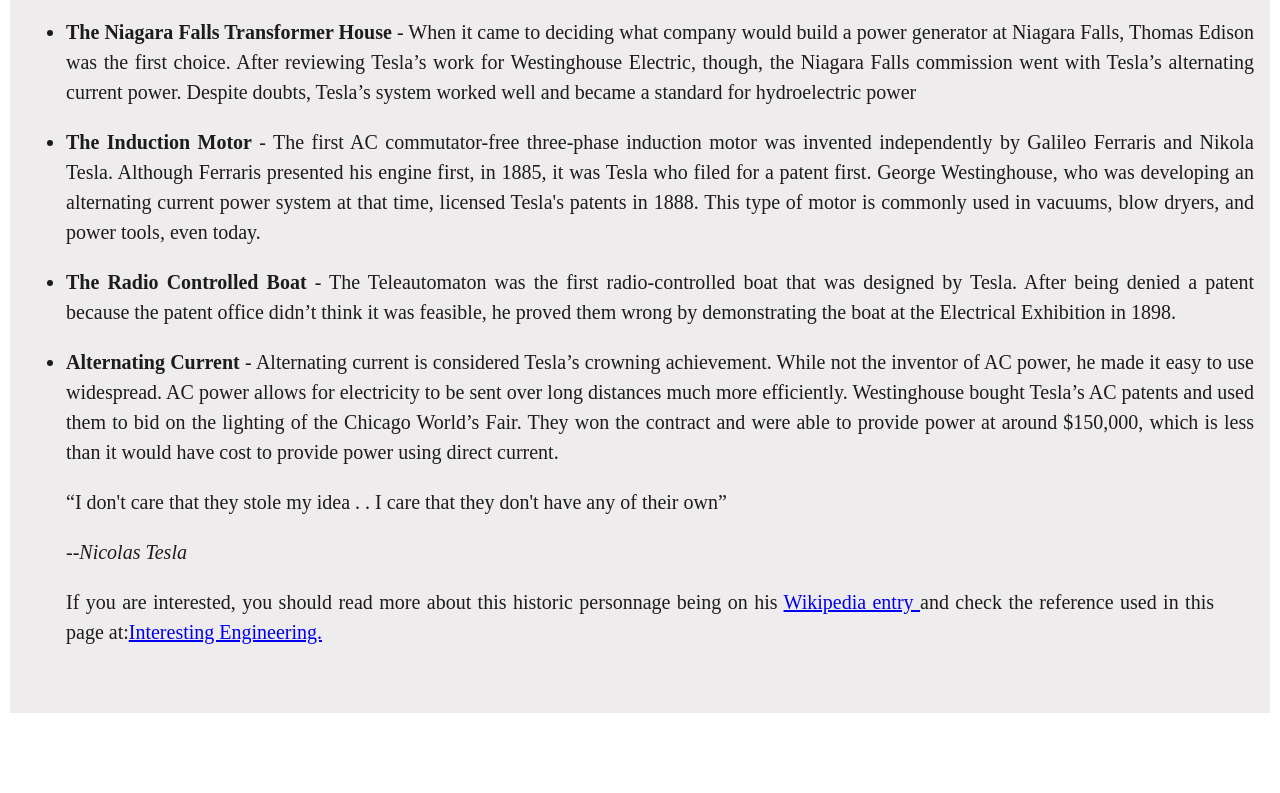
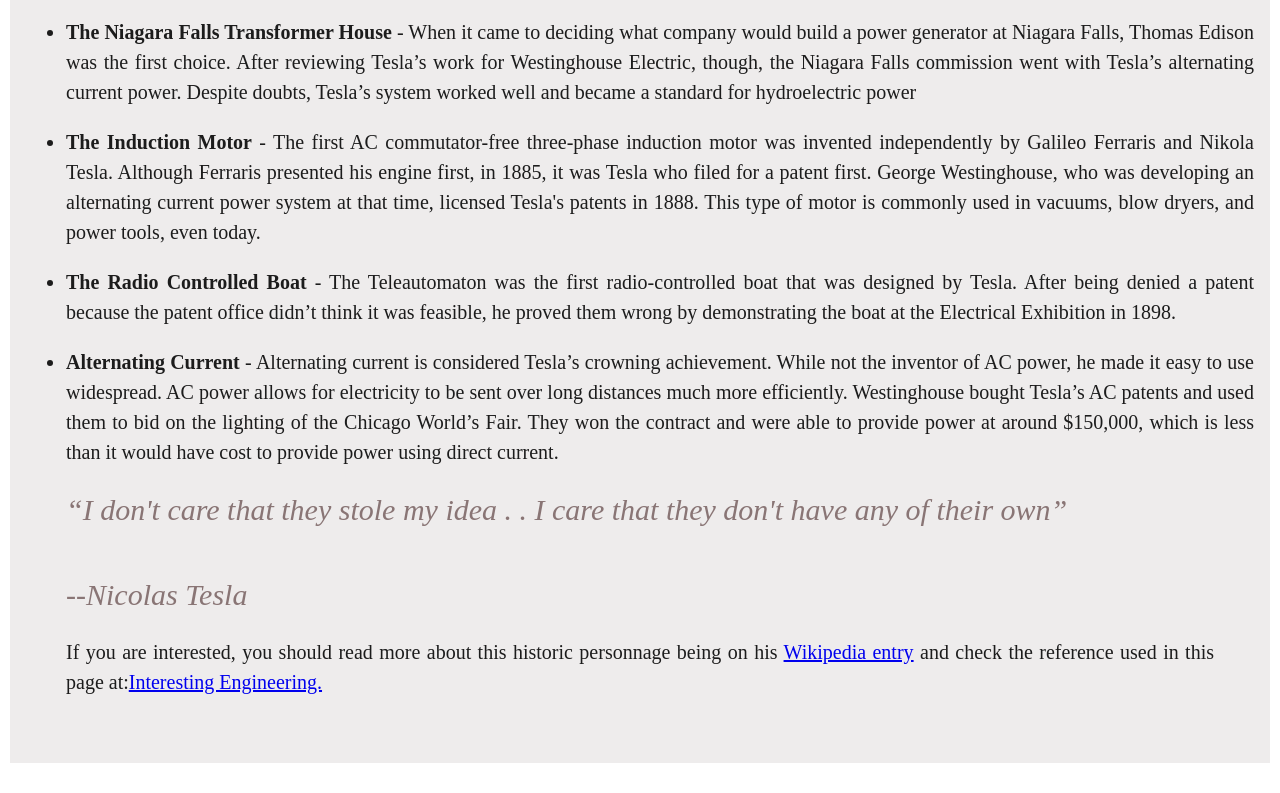
Before and after one commit to EvanRispoli/Freecodecamp, a plain HTML site: page TributePage.html in a window 1280 px wide. Shown: the part 1741-2534 px from the top of the page. Before the commit the page ends 2484 px from the top, so only its background shows below. Drawn offline with Linux system fonts and the light colour scheme.

Commit message:
Add id=quote

```diff
--- a/TributePage.css
+++ b/TributePage.css
@@ -80,5 +80,12 @@ body {
 #timelineheader{
     margin: 50px auto 0px auto;
     text-align: center;
+}
 
+#quote, cite{
+  font-size: 3rem;
+  font-style: italic;
+  color: #897575;
+  margin-top: 0px;
+  margin-bottom: 40px;
 }
--- a/TributePage.html
+++ b/TributePage.html
@@ -100,11 +100,10 @@
                 </ul>
 
                 <blockquote cite="https://www.goodreads.com/author/quotes/278.Nikola_Tesla">
-                <p>“I don't care that they stole my idea . . I care that they don't have any of their own”</p>
+                <p id="quote">“I don't care that they stole my idea . . I care that they don't have any of their own”</p>
                 <cite>--Nicolas Tesla</cite>
                 <p id="end">If you are interested, you should read more about this historic personnage being on
-                    his <a id="tribute-link" href="https://en.wikipedia.org/wiki/Nikola_Tesla" target="_blank">Wikipedia entry
-                    </a> and check the reference used in this page at:<a id="tribute-link" href="https://interestingengineering.com/10-of-the-most-important-inventions-of-nikola-tesla" target="_blank">Interesting Engineering.</a></p>
+                    his <a id="tribute-link" href="https://en.wikipedia.org/wiki/Nikola_Tesla" target="_blank">Wikipedia entry</a> and check the reference used in this page at:<a id="tribute-link" href="https://interestingengineering.com/10-of-the-most-important-inventions-of-nikola-tesla" target="_blank">Interesting Engineering.</a></p>
                 </blockquote>
             </section>
 
```
